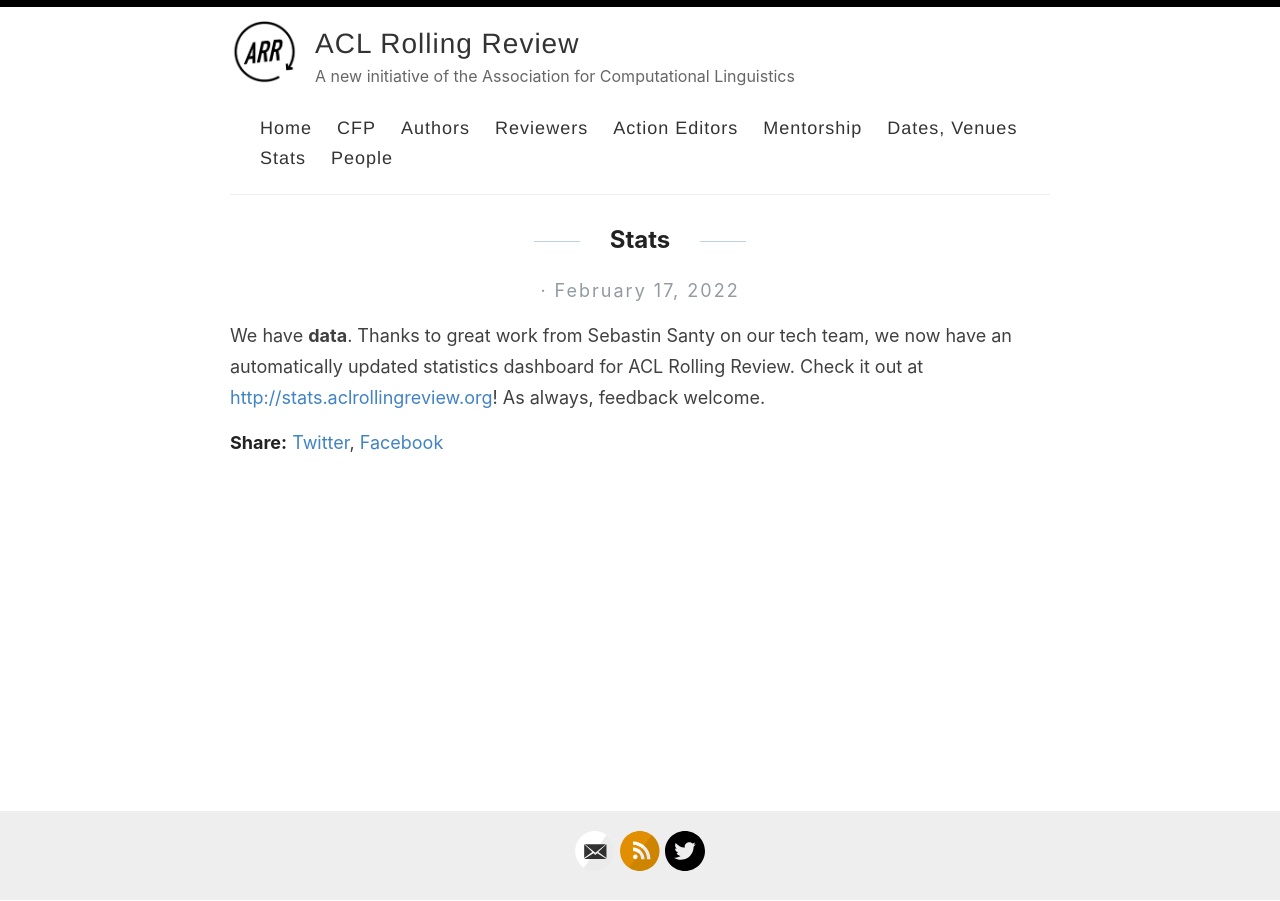
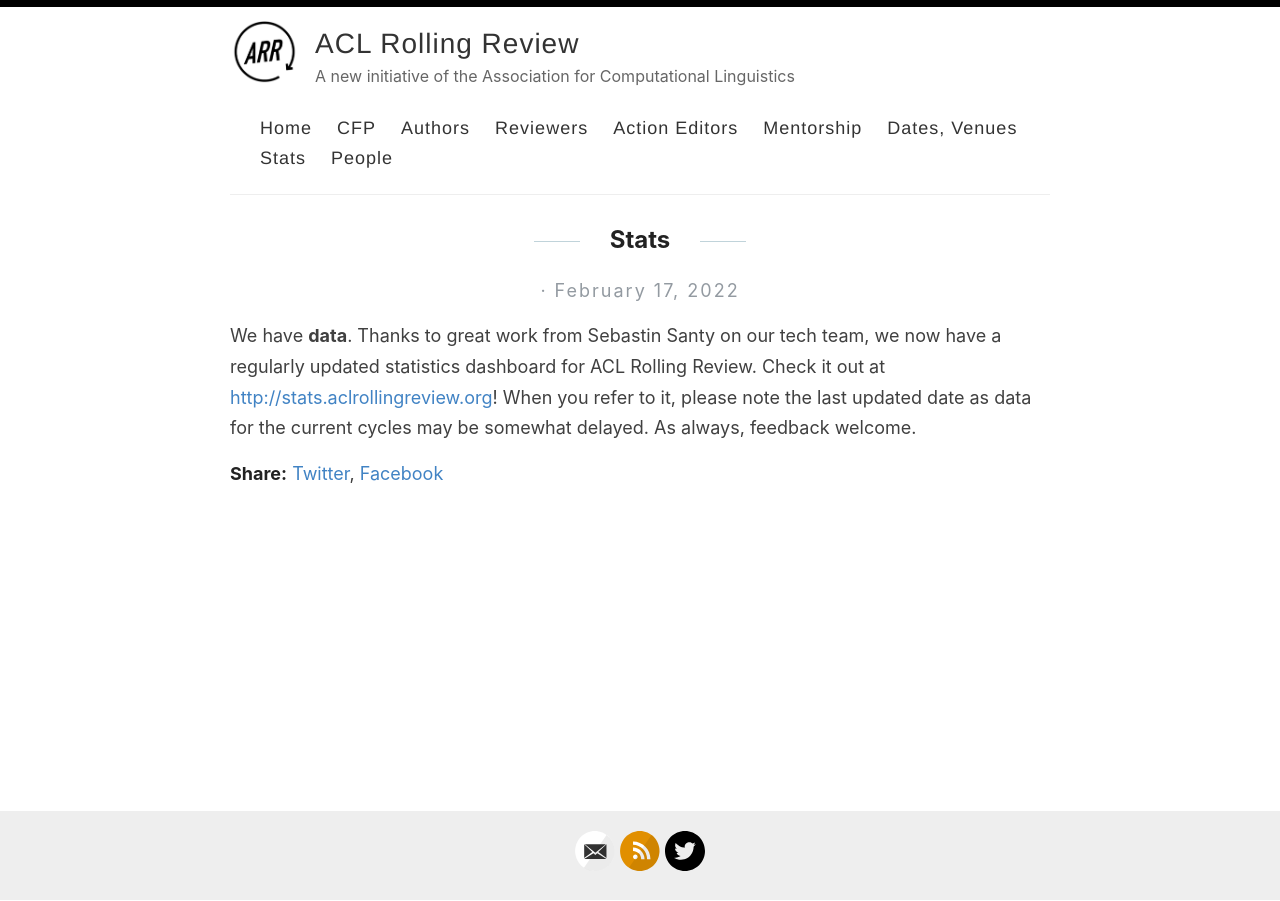
Before and after one commit to amitmerchant1990/reverie, a Jekyll site: the page built from _posts/2022-02-17-stats.md, in a window 1280 px wide. Built offline with Jekyll 4.4.1, drawn with Linux system fonts in a browser that asks for light colours; our own code applies the rules of GitHub Pages for plain Markdown files.

Commit message:
Update 2022-02-17-stats.md

```diff
--- a/_posts/2022-02-17-stats.md
+++ b/_posts/2022-02-17-stats.md
@@ -1 +1 @@
-We have **data**. Thanks to great work from Sebastin Santy on our tech team, we now have an automatically updated statistics dashboard for ACL Rolling Review. Check it out at [http://stats.aclrollingreview.org](http://stats.aclrollingreview.org)! As always, feedback welcome.
+We have **data**. Thanks to great work from Sebastin Santy on our tech team, we now have a regularly updated statistics dashboard for ACL Rolling Review. Check it out at [http://stats.aclrollingreview.org](http://stats.aclrollingreview.org)! When you refer to it, please note the last updated date as data for the current cycles may be somewhat delayed. As always, feedback welcome.
```
